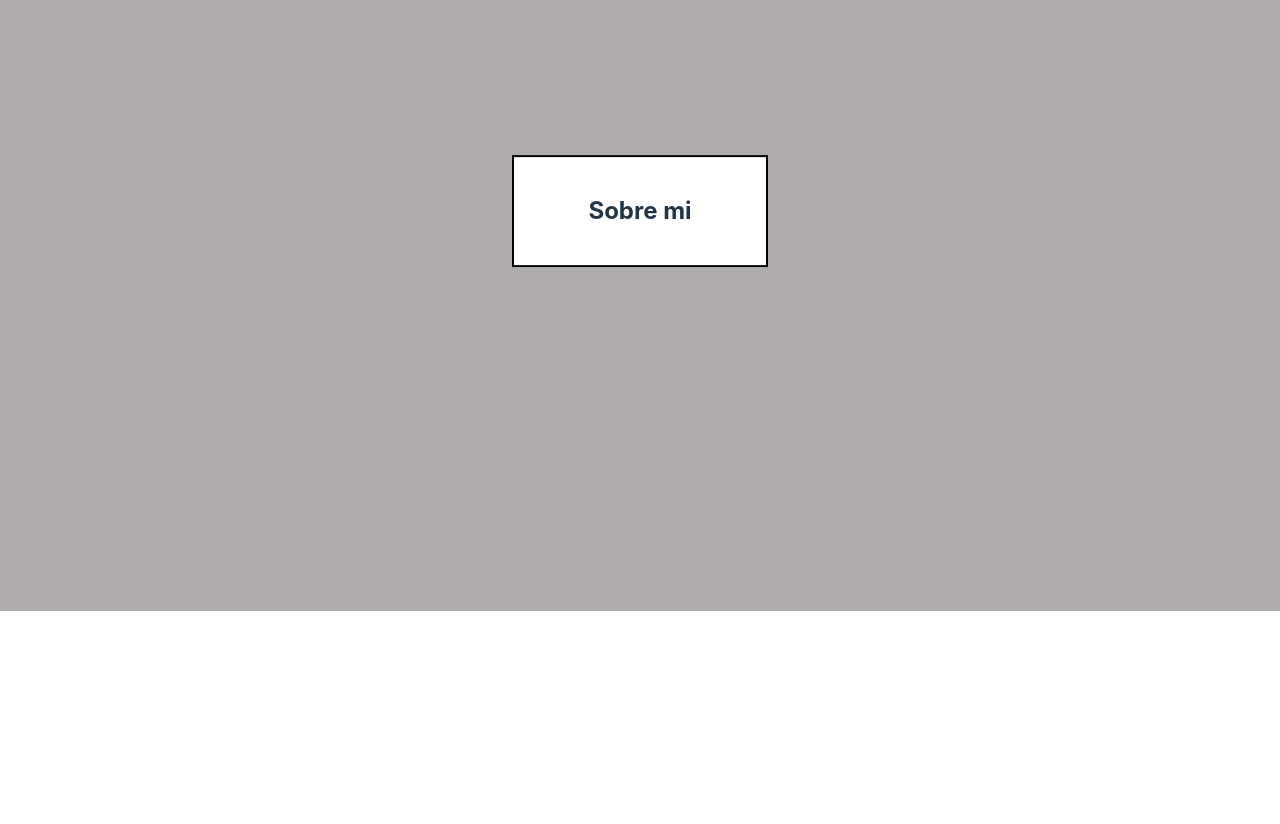
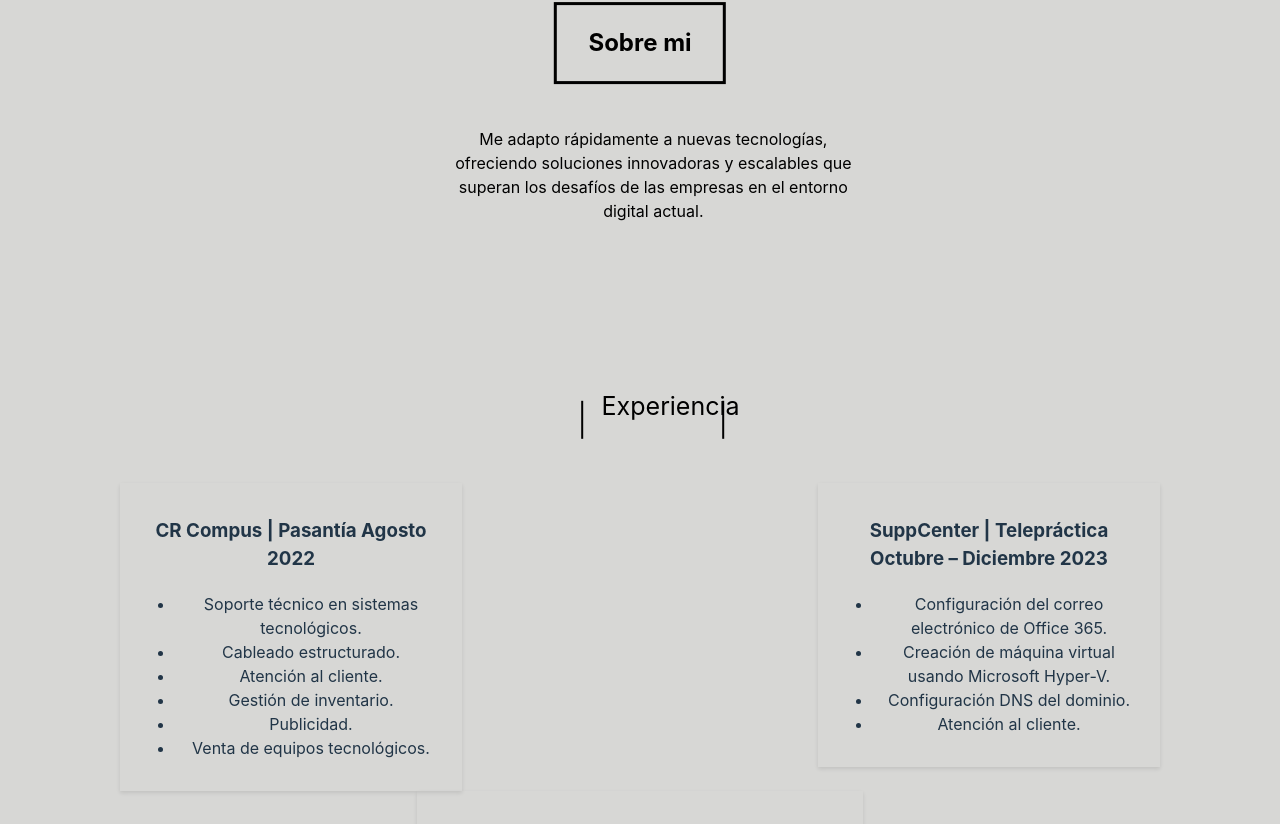
Before and after one commit to YOCELYN12/PortafolioYocelyn, a React (Vite) app in the folder PortafolioYocelyn/: page / in a window 1280 px wide. Shown: the part 1205-2029 px from the top of the page. Before the commit the page ends 1816 px from the top, so only its background shows below. Built offline with nearby package versions, Linux system fonts and the light colour scheme.

Commit message:
Experiencia agregada

```diff
--- a/PortafolioYocelyn/src/Pages/Descripcion.jsx
+++ b/PortafolioYocelyn/src/Pages/Descripcion.jsx
@@ -57,19 +57,74 @@ function Descripcion() {
       </div>
 
       <div className='ContenedorHabilidades'>
+
         <div className='cuadroSobreMi'>
 
           <h2 className='Letras'>Sobre mi</h2>
 
+          <div className='masPalabrasSobreMi' >
+
+            <p >Me adapto rápidamente a nuevas tecnologías, ofreciendo soluciones innovadoras y escalables que superan los desafíos
+              de las empresas en el entorno digital actual.</p>
+          </div>
+
         </div>
+
+        <div className='contenedorLineas>'>
+
+          <hr className='linea1' />
+
+          <p className='Experiencia'>Experiencia</p>
+
+          <hr className='linea2' />
+
+        </div>
+
+
+        <div className="experience-section">
+
+
+          <div class="experience left">
+
+            <h3>CR Compus | Pasantía <span>Agosto 2022</span></h3>
+            <ul>
+              <li>Soporte técnico en sistemas tecnológicos.</li>
+              <li>Cableado estructurado.</li>
+              <li>Atención al cliente.</li>
+              <li>Gestión de inventario.</li>
+              <li>Publicidad.</li>
+              <li>Venta de equipos tecnológicos.</li>
+            </ul>
+          </div>
+
+          <div className="experience right">
+            <h3>SuppCenter | Telepráctica <span>Octubre – Diciembre 2023</span></h3>
+            <ul>
+              <li>Configuración del correo electrónico de Office 365.</li>
+              <li>Creación de máquina virtual usando Microsoft Hyper-V.</li>
+              <li>Configuración DNS del dominio.</li>
+              <li>Atención al cliente.</li>
+            </ul>
+          </div>
+
+
+          <div className="experience center">
+            <h3>Deinsa Global | Pasantía | Enero 2025 - actual</h3>
+            <ul>
+              <li>Hosteo de páginas web.</li>
+              <li>Aprendizaje de nuevas tecnologías para la preparación y capacitación del equipo.</li>
+              <li>Automatizaciones con IA.</li>
+              <li>Participación en el proceso de selección de pasantes para el equipo.</li>
+              <li>Negociaciones para la venta de los servicios de la empresa.</li>
+            </ul>
+          </div>
+
+        </div>
+
       </div>
 
 
-
-
     </div>
-
-
 
   )
 }
--- a/PortafolioYocelyn/src/Styles/DescripcionPages.css
+++ b/PortafolioYocelyn/src/Styles/DescripcionPages.css
@@ -88,7 +88,7 @@
     background-color: rgb(60, 58, 58);
     position: absolute;
     z-index: 0;
-    top: 99.8%;
+    top: 100%;
     left: 0%;
     padding: 40px 20px;
     justify-content: flex-start; /* Alinea horizontalmente al inicio (izquierda) */
@@ -113,32 +113,89 @@
 }
 
 .ContenedorHabilidades{
-    background-color: rgb(176, 172, 172);
+    background-color: rgb(215, 215, 213);
     position: absolute;
     width: 100%;
-    height: 100%;
+    height: 200%;
     left: 0%;
-    top: 127%;
+    top: 136%;
 }
 
 .cuadroSobreMi{
-    width: 20%; /* Reduce el ancho */
+    width: 13%; /* Reduce el ancho */
     height: auto; /* Ajusta automáticamente la altura al contenido */
-    border-width: 2px; /* Borde más pequeño */
+    max-height: 80px;
     border-style: solid;
     border-color: black;
-    box-sizing: border-box; /* Asegura que el ancho incluya el borde */
     position: absolute; /* Necesario para centrar con precisión */
-    top: 50%; /* Centrado vertical */
+    top: 10%; /* Centrado vertical */
     left: 50%; /* Centrado horizontal */
     transform: translate(-50%, -50%); /* Ajusta la posición para que el centro coincida */
-    background-color: white; /* Color de fondo para visibilidad */
-    padding: 1rem; /* Espaciado interno */
     text-align: center; /* Alinea el contenido dentro del div */
+    color: black;
+}
+
+.masPalabrasSobreMi p {
+    display: flex;
+    justify-content: center;
+    width: 260%;
+    padding: 30px;
+    position: absolute;
+    left: -90%;
+}
+
+.linea1{
+  width: 3%;
+  border: none; /* Elimina el borde predeterminado */
+  height: 2px; /* Grosor de la línea */
+  background-color: #000; /* Color de la línea */
+  transform: rotate(90deg);
+  position: absolute;
+  left: 44%;
+  top: 33%;
+}
+
+.linea2{
+    width: 3%;
+    border: none; /* Elimina el borde predeterminado */
+    height: 2px; /* Grosor de la línea */
+    background-color: #000; /* Color de la línea */
+    transform: rotate(90deg);
+    position: absolute;
+    left: 55%;
+    top: 33%;
 }
 
 
-.letras{
-    position: fixed;
-    z-index: 0;
+.Experiencia{
+    display: flex;
+    justify-content: center;
+    position: absolute;
+    top: 30%;
+    left: 47%;
+    font-size: 25px;
+    color: black;
 }
+
+
+.experience-section {
+    display: flex;
+    flex-wrap: wrap; /* Permite que los bloques se ajusten automáticamente */
+    justify-content: space-between;
+    align-items: flex-start;
+    position: relative; /* Necesario para el posicionamiento del bloque central */
+    top: 30%;
+    padding: 120px;
+}
+
+.experience {
+    width: 30%; /* Ancho de cada bloque */
+    padding: 15px;
+    box-shadow: 0 2px 4px rgba(0, 0, 0, 0.1);
+}
+
+.experience.center {
+    width: 40%; /* Más ancho que los otros */
+    align-self: flex-end; /* Se posiciona más abajo */
+    margin: 0 auto; /* Centrado horizontalmente */
+}
```
Also changed, not shown: PortafolioYocelyn/Prueba/index.html (deleted, +0 -11 lines).
